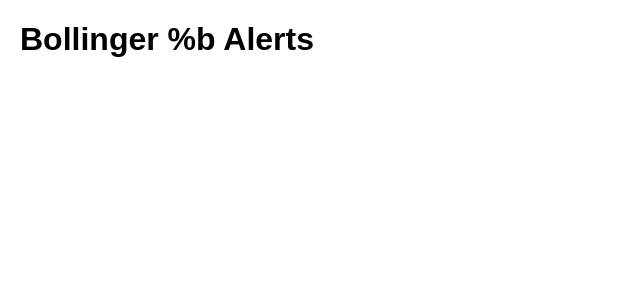
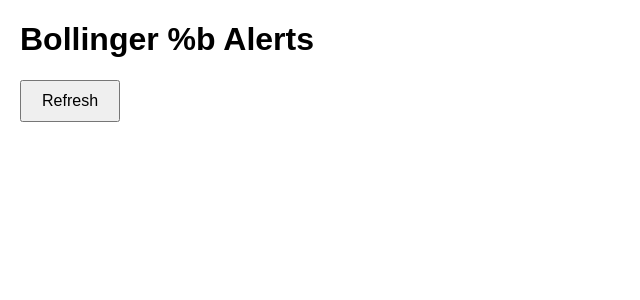
Before and after one commit to coder-2101/Stocks-Math, a Flask app: page / in a window 1280 px wide. Shown: the top 300 px of the page, without its empty margins (0-640 px from the left). Run offline with Flask 3, Linux system fonts and the light colour scheme; some libraries are stand-ins or nearby versions.

Commit message:
Provide refresh button

```diff
--- a/app.py
+++ b/app.py
@@ -10,128 +10,7 @@ app = Flask(__name__)
 app.config['SECRET_KEY'] = 'your_secret_key'
 socketio = SocketIO(app)
 
-# Step 1: Fetch Stock Data
-def fetch_stock_data(stock_symbols):
-    try:
-        # Fetch stock data for all symbols with a 1-hour interval over the last 3 months
-        stock_data = yf.download(stock_symbols, period="3mo", interval="1h", group_by='ticker', threads=True)
-
-        if stock_data.empty:
-            print(f"Error: No data returned for symbols {stock_symbols}")
-            return None
-        return stock_data
-    except Exception as e:
-        print(f"Error fetching stock data: {e}")
-        return None
-
-# Step 2: Calculate Bollinger %b and RSI for a single stock
-def calculate_bollinger_and_rsi(data):
-    try:
-        # Ensure that the index is a DateTimeIndex and sorted
-        data = data.sort_index()
-        if not isinstance(data.index, pd.DatetimeIndex):
-            data.index = pd.to_datetime(data.index)
-
-        # Calculate OHLC4 for 1-hour data for RSI
-        data['OHLC4'] = (data['Open'] + data['High'] + data['Low'] + data['Close']) / 4
-
-        # For Bollinger Band %b, resample data to 2-hour intervals
-        data_2h = data.resample('2h').agg({
-            'Open': 'first',
-            'High': 'max',
-            'Low': 'min',
-            'Close': 'last',
-            'OHLC4': 'mean'  # Alternatively, recalculate after resampling
-        }).dropna()
-
-        # Check if we have enough data points after resampling
-        if len(data_2h) < 20:
-            print("Not enough data after resampling to calculate Bollinger Bands")
-            return None, None
-
-        # Calculate Bollinger Bands on 2-hour data
-        bbands = ta.bbands(data_2h['OHLC4'], length=20, std=2, mamode='ema')
-        data_2h = data_2h.join(bbands)
-
-        # Check if Bollinger Bands calculation was successful
-        if bbands.isnull().all().all():
-            print("Bollinger Bands calculation failed due to insufficient data")
-            return None, None
-
-        # Calculate Bollinger %b
-        data_2h['Bollinger_%b'] = ((data_2h['OHLC4'] - data_2h['BBL_20_2.0']) /
-                                    (data_2h['BBU_20_2.0'] - data_2h['BBL_20_2.0'])) * 100
-
-        # Use the last value of Bollinger %b
-        bollinger_b = data_2h['Bollinger_%b'].iloc[-1]
-
-        # For RSI, use the 1-hour data
-        data['RSI'] = ta.rsi(data['OHLC4'], length=14)
-
-        # Check if RSI calculation was successful
-        if data['RSI'].isnull().all():
-            print("RSI calculation failed due to insufficient data")
-            return None, None
-
-        rsi = data['RSI'].iloc[-1]
-
-        # Return both
-        return bollinger_b, rsi
-
-    except Exception as e:
-        print(f"Error calculating indicators: {e}")
-        return None, None
-
-# Step 3: Process all stocks and compute indicators
-def process_stock_data(stock_data, stock_symbols):
-    results = {}
-    for symbol in stock_symbols:
-        try:
-            data = stock_data[symbol]
-            bollinger_b, rsi = calculate_bollinger_and_rsi(data)
-            if bollinger_b is not None and rsi is not None:
-                results[symbol] = {
-                    'Bollinger_%b': bollinger_b,
-                    'RSI': rsi
-                }
-            else:
-                print(f"Insufficient data for {symbol}, skipping...")
-        except Exception as e:
-            print(f"Error processing {symbol}: {e}")
-    return results
-
-# Step 4: Emit alerts based on conditions
-def check_and_emit_alerts(results):
-    for symbol, indicators in results.items():
-        bollinger_b = indicators['Bollinger_%b']
-        rsi = indicators['RSI']
-
-        # Ensure that bollinger_b and rsi are not None before formatting
-        if bollinger_b is not None and rsi is not None:
-            # print(f"Current Bollinger %b for {symbol}: {bollinger_b:.2f}%, RSI: {rsi:.2f}")
-
-            # Bollinger %b alerts
-            if bollinger_b < 0:
-                message = f"ALERT: Bollinger %b for {symbol} has dropped below 0%!"
-                socketio.emit('new_alert', {'message': message, 'type': 'alert'})
-            elif bollinger_b > 100:
-                message = f"WARNING: Bollinger %b for {symbol} is above 100%!"
-                socketio.emit('new_alert', {'message': message, 'type': 'alert'})
-
-            # RSI alerts
-            if rsi < 10:
-                message = f"ALERT: RSI for {symbol} has dropped below 10!"
-                socketio.emit('new_alert', {'message': message, 'type': 'alert'})
-            elif rsi > 90:
-                message = f"WARNING: RSI for {symbol} is above 90!"
-                socketio.emit('new_alert', {'message': message, 'type': 'alert'})
-        else:
-            print(f"Indicators for {symbol} are None, skipping...")
-
-# Step 5: Main monitoring function
-def monitor_stock_indicators():
-
-    stock_symbols = [
+stock_symbols = [
         'DEEPAKFERT.NS',
     'MRPL.NS',
     'APOLLOTYRE.NS',
@@ -348,6 +227,129 @@ def monitor_stock_indicators():
     ]
 
 
+
+# Step 1: Fetch Stock Data
+def fetch_stock_data(stock_symbols):
+    try:
+        # Fetch stock data for all symbols with a 1-hour interval over the last 3 months
+        stock_data = yf.download(stock_symbols, period="3mo", interval="1h", group_by='ticker', threads=True)
+
+        if stock_data.empty:
+            print(f"Error: No data returned for symbols {stock_symbols}")
+            return None
+        return stock_data
+    except Exception as e:
+        print(f"Error fetching stock data: {e}")
+        return None
+
+# Step 2: Calculate Bollinger %b and RSI for a single stock
+def calculate_bollinger_and_rsi(data):
+    try:
+        # Ensure that the index is a DateTimeIndex and sorted
+        data = data.sort_index()
+        if not isinstance(data.index, pd.DatetimeIndex):
+            data.index = pd.to_datetime(data.index)
+
+        # Calculate OHLC4 for 1-hour data for RSI
+        data['OHLC4'] = (data['Open'] + data['High'] + data['Low'] + data['Close']) / 4
+
+        # For Bollinger Band %b, resample data to 2-hour intervals
+        data_2h = data.resample('2h').agg({
+            'Open': 'first',
+            'High': 'max',
+            'Low': 'min',
+            'Close': 'last',
+            'OHLC4': 'mean'  # Alternatively, recalculate after resampling
+        }).dropna()
+
+        # Check if we have enough data points after resampling
+        if len(data_2h) < 20:
+            print("Not enough data after resampling to calculate Bollinger Bands")
+            return None, None
+
+        # Calculate Bollinger Bands on 2-hour data
+        bbands = ta.bbands(data_2h['OHLC4'], length=20, std=2, mamode='ema')
+        data_2h = data_2h.join(bbands)
+
+        # Check if Bollinger Bands calculation was successful
+        if bbands.isnull().all().all():
+            print("Bollinger Bands calculation failed due to insufficient data")
+            return None, None
+
+        # Calculate Bollinger %b
+        data_2h['Bollinger_%b'] = ((data_2h['OHLC4'] - data_2h['BBL_20_2.0']) /
+                                    (data_2h['BBU_20_2.0'] - data_2h['BBL_20_2.0'])) * 100
+
+        # Use the last value of Bollinger %b
+        bollinger_b = data_2h['Bollinger_%b'].iloc[-1]
+
+        # For RSI, use the 1-hour data
+        data['RSI'] = ta.rsi(data['OHLC4'], length=14)
+
+        # Check if RSI calculation was successful
+        if data['RSI'].isnull().all():
+            print("RSI calculation failed due to insufficient data")
+            return None, None
+
+        rsi = data['RSI'].iloc[-1]
+
+        # Return both
+        return bollinger_b, rsi
+
+    except Exception as e:
+        print(f"Error calculating indicators: {e}")
+        return None, None
+
+# Step 3: Process all stocks and compute indicators
+def process_stock_data(stock_data, stock_symbols):
+    results = {}
+    for symbol in stock_symbols:
+        try:
+            data = stock_data[symbol]
+            bollinger_b, rsi = calculate_bollinger_and_rsi(data)
+            if bollinger_b is not None and rsi is not None:
+                results[symbol] = {
+                    'Bollinger_%b': bollinger_b,
+                    'RSI': rsi
+                }
+            else:
+                print(f"Insufficient data for {symbol}, skipping...")
+        except Exception as e:
+            print(f"Error processing {symbol}: {e}")
+    return results
+
+# Step 4: Emit alerts based on conditions
+def check_and_emit_alerts(results):
+    for symbol, indicators in results.items():
+        bollinger_b = indicators['Bollinger_%b']
+        rsi = indicators['RSI']
+
+        # Ensure that bollinger_b and rsi are not None before formatting
+        if bollinger_b is not None and rsi is not None:
+            # print(f"Current Bollinger %b for {symbol}: {bollinger_b:.2f}%, RSI: {rsi:.2f}")
+
+            # Bollinger %b alerts
+            if bollinger_b < 0:
+                message = f"ALERT: Bollinger %b for {symbol} has dropped below 0%!"
+                socketio.emit('new_alert', {'message': message, 'type': 'alert'})
+            elif bollinger_b > 100:
+                message = f"WARNING: Bollinger %b for {symbol} is above 100%!"
+                socketio.emit('new_alert', {'message': message, 'type': 'alert'})
+
+            # RSI alerts
+            if rsi < 10:
+                message = f"ALERT: RSI for {symbol} has dropped below 10!"
+                socketio.emit('new_alert', {'message': message, 'type': 'alert'})
+            elif rsi > 90:
+                message = f"WARNING: RSI for {symbol} is above 90!"
+                socketio.emit('new_alert', {'message': message, 'type': 'alert'})
+        else:
+            print(f"Indicators for {symbol} are None, skipping...")
+
+# Step 5: Main monitoring function
+def monitor_stock_indicators():
+
+
     while True:
         stock_data = fetch_stock_data(stock_symbols)
         if stock_data is not None and not stock_data.empty:
@@ -364,6 +366,47 @@ def monitor_stock_indicators():
 def index():
     return render_template('index.html')
 
+# Create a lock for thread safety
+data_processing_lock = threading.Lock()
+
+# (Rest of your functions: fetch_stock_data, calculate_bollinger_and_rsi, etc.)
+
+# Step 5: Main monitoring function
+def monitor_stock_indicators():
+    while True:
+        with data_processing_lock:
+            stock_data = fetch_stock_data(stock_symbols)
+            if stock_data is not None and not stock_data.empty:
+                results = process_stock_data(stock_data, stock_symbols)
+                if results:
+                    check_and_emit_alerts(results)
+                else:
+                    print("No valid indicators calculated, retrying...")
+            else:
+                print("No valid stock data found, retrying...")
+        time.sleep(60 * 60)  # Wait for 1 hour before checking again
+
+@socketio.on('refresh_request')
+def handle_refresh_request():
+    with data_processing_lock:
+        try:
+            print("Received refresh request from client.")
+            stock_data = fetch_stock_data(stock_symbols)
+            if stock_data is not None and not stock_data.empty:
+                results = process_stock_data(stock_data, stock_symbols)
+                if results:
+                    check_and_emit_alerts(results)
+                    emit('refresh_complete', {'status': 'success'})
+                else:
+                    print("No valid indicators calculated.")
+                    emit('refresh_complete', {'status': 'failure', 'message': 'No valid indicators calculated.'})
+            else:
+                print("No valid stock data found.")
+                emit('refresh_complete', {'status': 'failure', 'message': 'No valid stock data found.'})
+        except Exception as e:
+            print(f"Error during refresh: {e}")
+            emit('refresh_complete', {'status': 'failure', 'message': str(e)})
+
 if __name__ == '__main__':
     # Run stock monitoring in a separate thread
     monitor_thread = threading.Thread(target=monitor_stock_indicators)
--- a/static/style.css
+++ b/static/style.css
@@ -38,3 +38,15 @@ body {
 .close-btn:hover {
     color: #bbb;
 }
+/* Add this to your static/style.css */
+#refresh-btn {
+    padding: 10px 20px;
+    font-size: 16px;
+    margin-bottom: 20px;
+    cursor: pointer;
+}
+
+#refresh-btn:disabled {
+    background-color: #ccc;
+    cursor: not-allowed;
+}
--- a/templates/index.html
+++ b/templates/index.html
@@ -10,6 +10,8 @@
     </head>
     <body>
         <h1>Bollinger %b Alerts</h1>
+        <!-- Add the Refresh Button -->
+        <button id="refresh-btn">Refresh</button>
         <div id="alert-container"></div>
 
         <!-- Include Socket.IO library -->
@@ -24,13 +26,16 @@
                     "http://" + document.domain + ":" + location.port
                 );
 
+                // Handle new alerts from the server
                 socket.on("new_alert", function (data) {
                     var alertMessage = data.message;
                     var alertType = data.type; // 'warning' or 'alert'
 
                     // Create a new alert div with a close button
                     var alertDiv = $(
-                    '<div class="alert-popup ' + alertType + '">' +
+                        '<div class="alert-popup ' +
+                            alertType +
+                            '">' +
                             '<span class="close-btn">&times;</span>' +
                             alertMessage +
                             "</div>"
@@ -49,6 +54,33 @@
                         alertDiv.remove();
                     }, 3540000);
                 });
+
+                // Add an event listener for the refresh button
+                $("#refresh-btn").on("click", function () {
+                    // Clear all existing alerts before refreshing
+                    $("#alert-container").empty();
+
+                    // Optionally disable the button to prevent multiple clicks
+                    $(this).prop("disabled", true);
+
+                    // Send a refresh request to the server
+                    socket.emit("refresh_request");
+                });
+
+                // Handle acknowledgment from the server
+                socket.on("refresh_complete", function (data) {
+                    // Re-enable the refresh button
+                    $("#refresh-btn").prop("disabled", false);
+                    if (data.status === "success") {
+                        console.log("Refresh completed successfully.");
+                    } else {
+                        console.log("Refresh failed.");
+                        // Optionally display an error message to the user
+                        var errorMessage =
+                            data.message || "An error occurred during refresh.";
+                        alert("Refresh failed: " + errorMessage);
+                    }
+                });
             });
         </script>
     </body>
```
Lines whose indentation alone changed are shown as unchanged.
